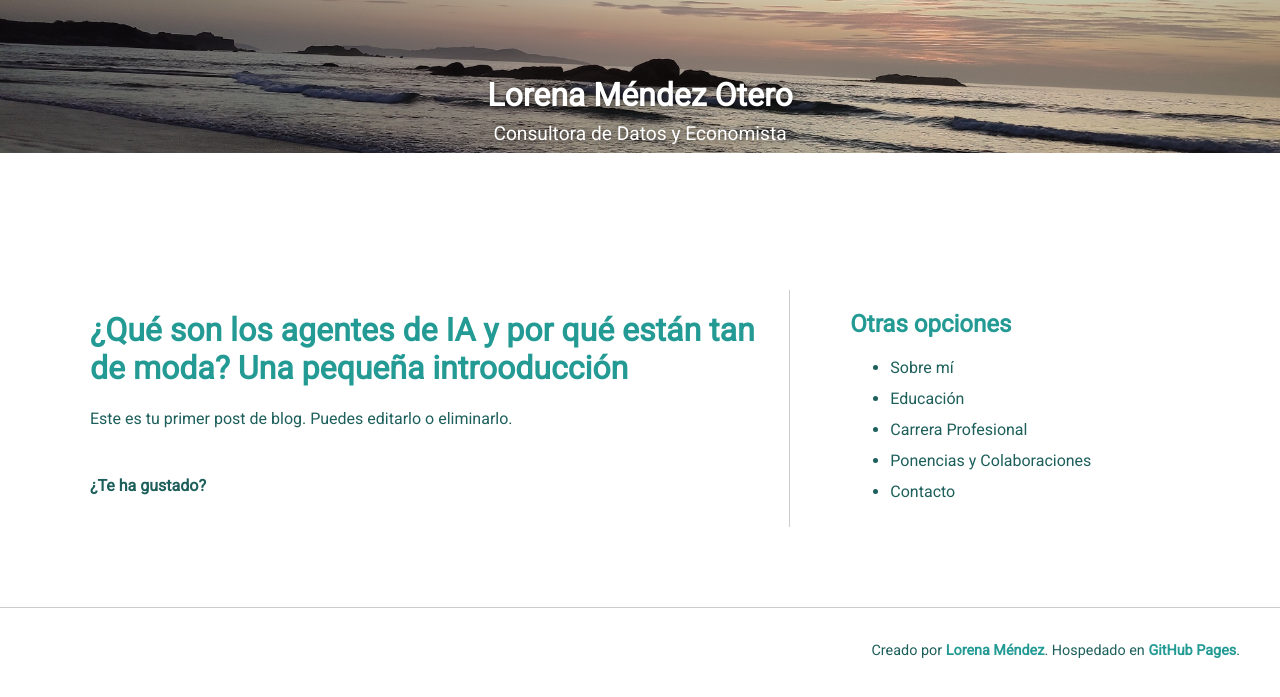
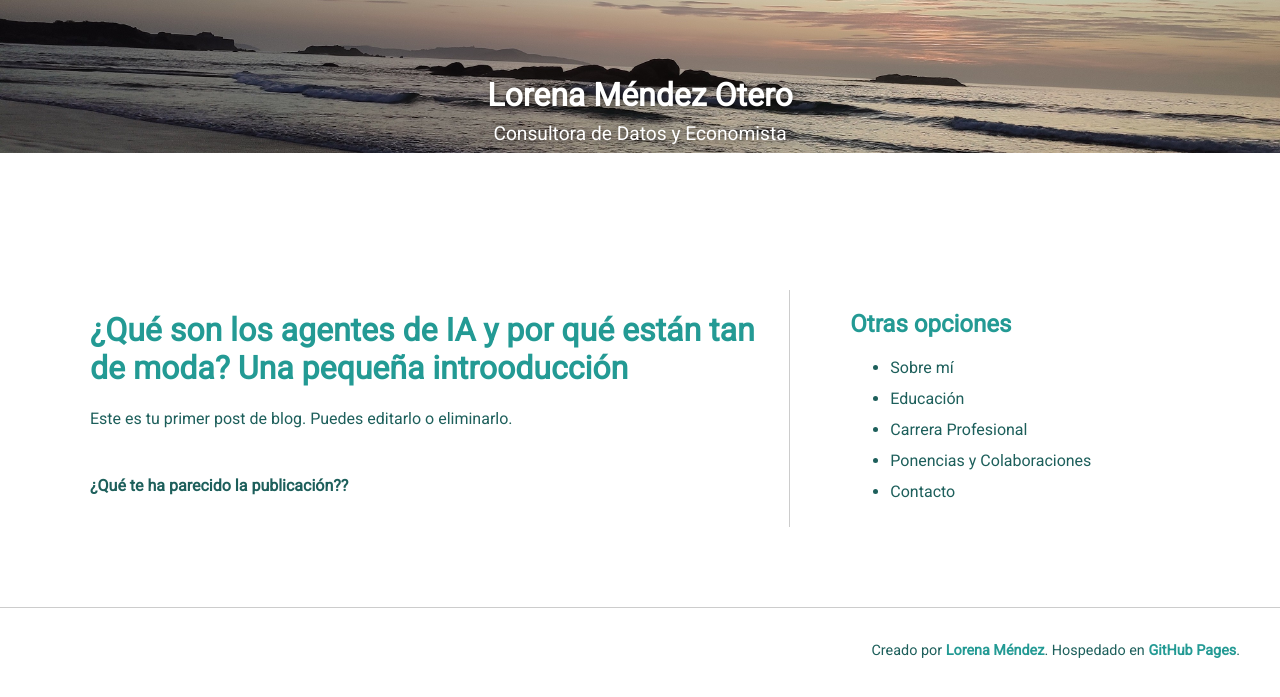
Before and after one commit to lmendezotero/lmendezotero.github.io, a Jekyll site: the page built from _posts/2025-06-28-introduccion-agentes-ia.md, in a window 1280 px wide. Shown: the top 697 px of the page. Built offline with Jekyll 4.4.1, drawn with Linux system fonts in a browser that asks for light colours; a script that is not in the unit is left out; comment, search, counter and statistics services are not loaded.

Commit message:
Update 2025-06-28-introduccion-agentes-ia.md

```diff
--- a/_posts/2025-06-28-introduccion-agentes-ia.md
+++ b/_posts/2025-06-28-introduccion-agentes-ia.md
@@ -16,7 +16,7 @@ Este es tu primer post de blog. Puedes editarlo o eliminarlo.
 
 <!-- Botón de reacciones (LikeBtn) -->
 <div style="margin-top: 3em; margin-bottom: 2em;">
-  <strong>¿Te ha gustado?</strong><br>
+  <strong>¿Qué te ha parecido la publicación??</strong><br>
   <span class="likebtn-wrapper"
         data-identifier="{{ page.slug | default: page.url }}"
         data-theme="pill"
```
Also changed, not shown: other parts of _posts/2025-06-28-introduccion-agentes-ia.md (+1 -1 lines).
